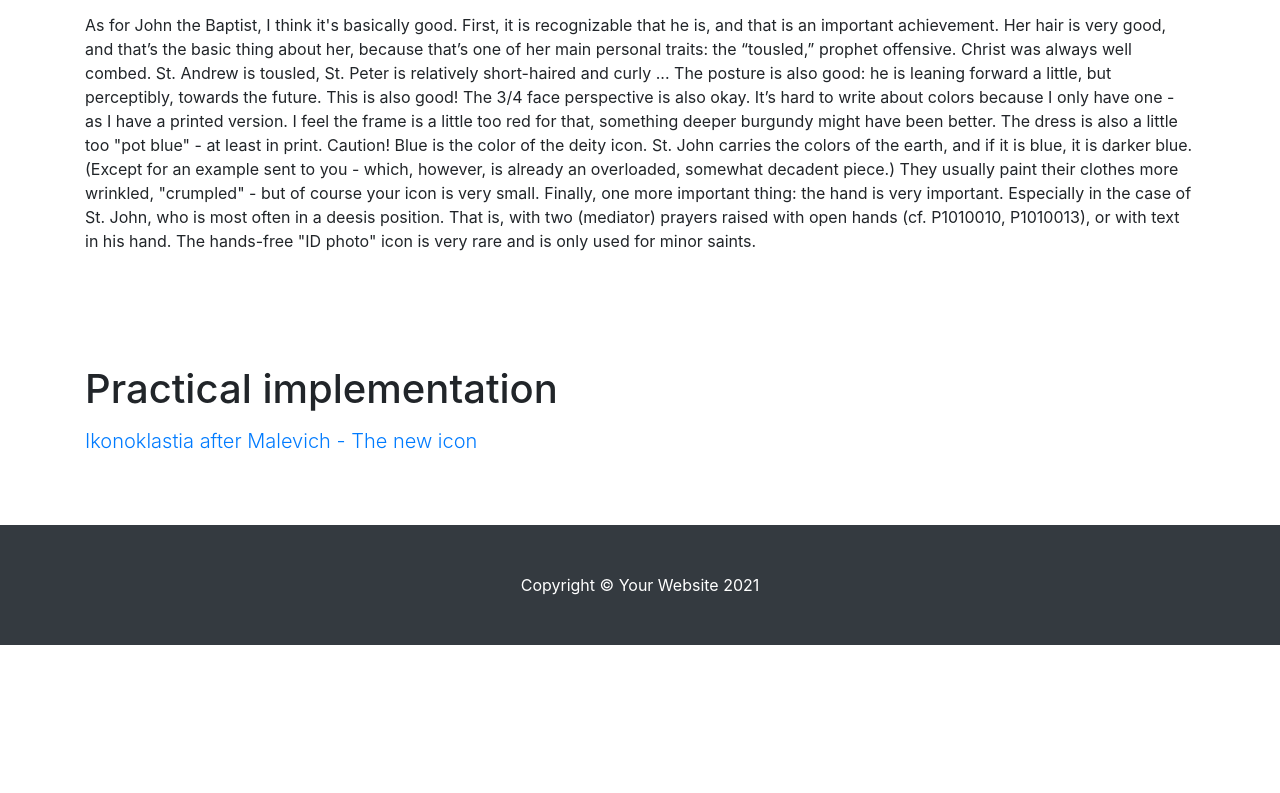
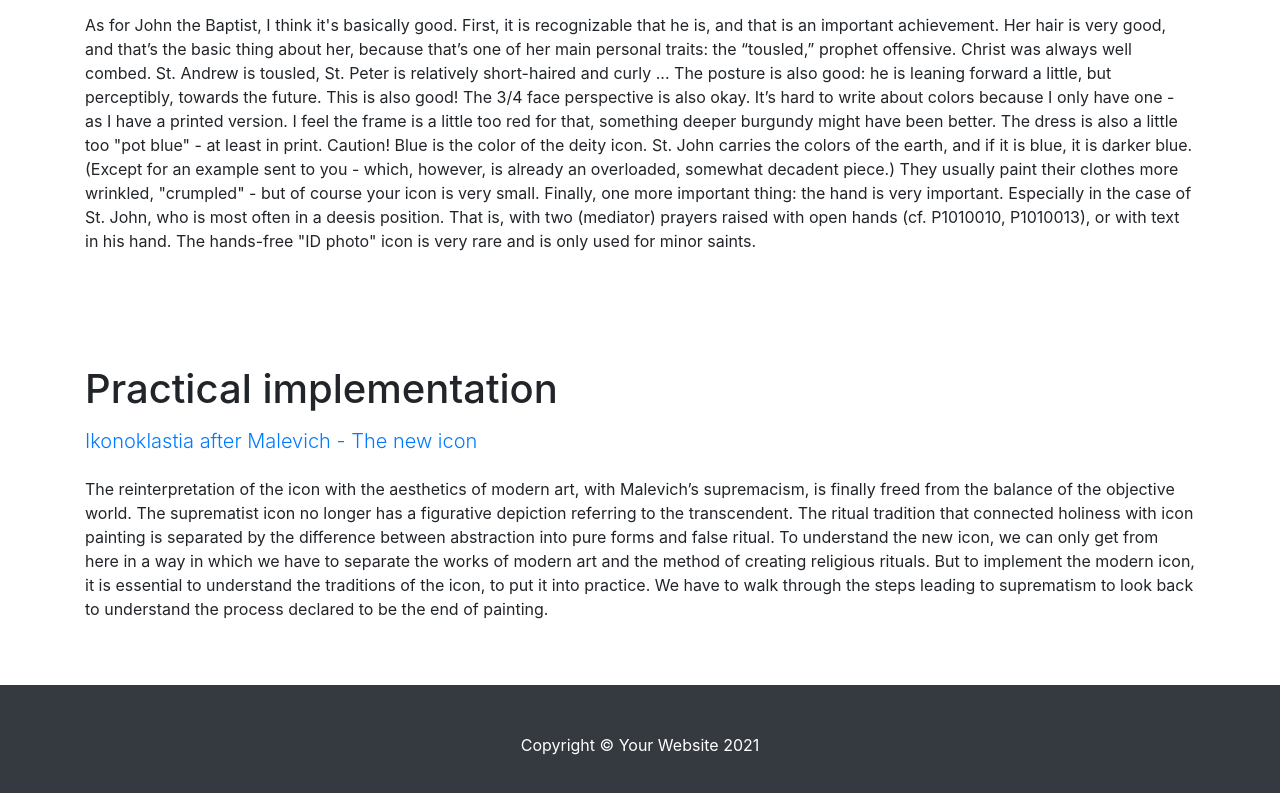
Before and after one commit to bankitomi26/elixir, a website: page index.html in a window 1280 px wide. Shown: the part 715-1508 px from the top of the page. Before the commit the page ends 1360 px from the top, so only its background shows below. Drawn offline with Linux system fonts and the light colour scheme.

Commit message:
Update index.html

```diff
--- a/index.html
+++ b/index.html
@@ -53,7 +53,7 @@
     <div class="container">
       <h1>Practical implementation</h1>
       <p class="lead"><a class="navbar-brand" href="https://en.wikipedia.org/wiki/Black_Circle">Ikonoklastia after Malevich - The new icon </a></p>
-      <p> </p>
+      <p> The reinterpretation of the icon with the aesthetics of modern art, with Malevich’s supremacism, is finally freed from the balance of the objective world. The suprematist icon no longer has a figurative depiction referring to the transcendent. The ritual tradition that connected holiness with icon painting is separated by the difference between abstraction into pure forms and false ritual. To understand the new icon, we can only get from here in a way in which we have to separate the works of modern art and the method of creating religious rituals. But to implement the modern icon, it is essential to understand the traditions of the icon, to put it into practice. We have to walk through the steps leading to suprematism to look back to understand the process declared to be the end of painting.</p>
     </div>
   </section>
 
```
